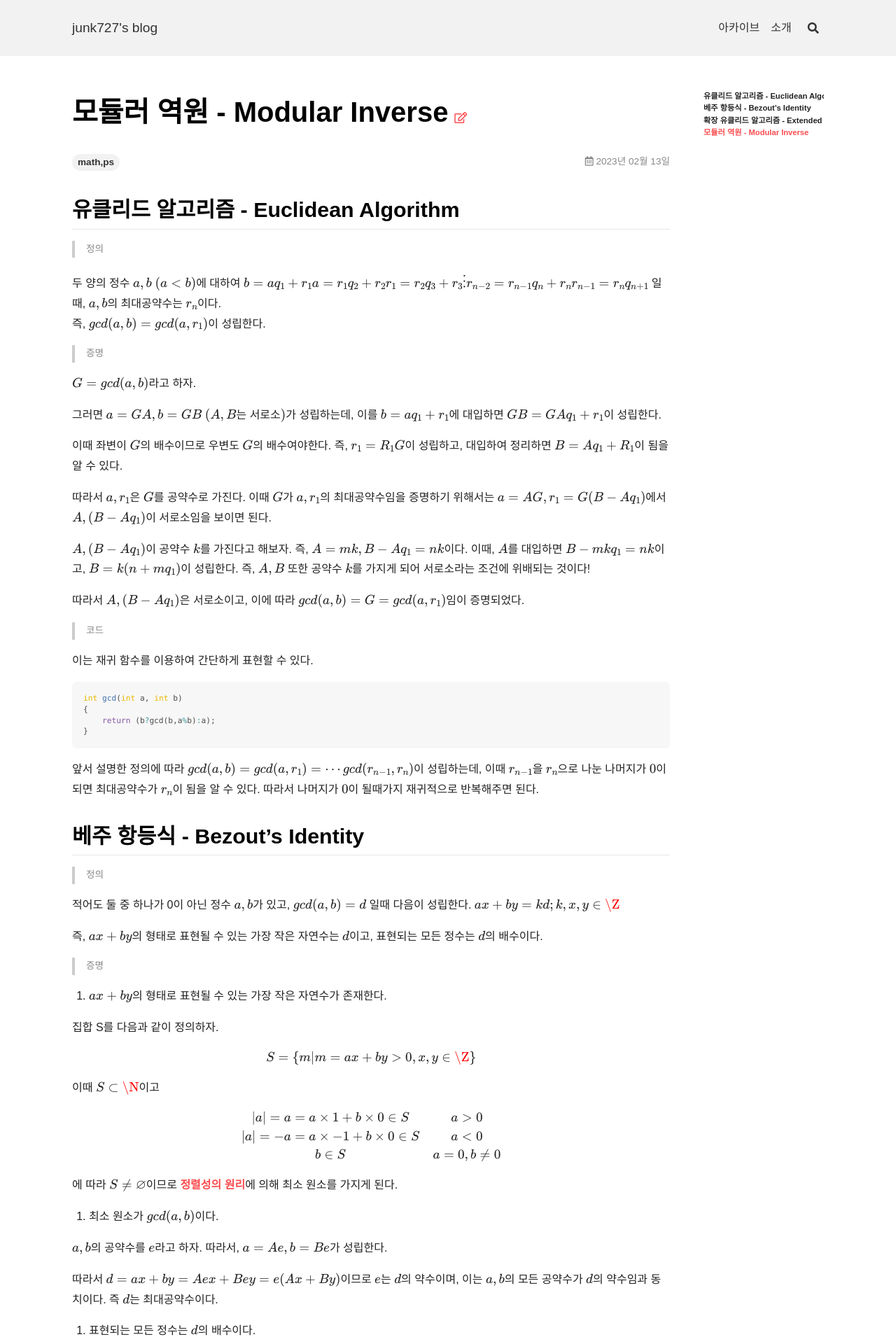
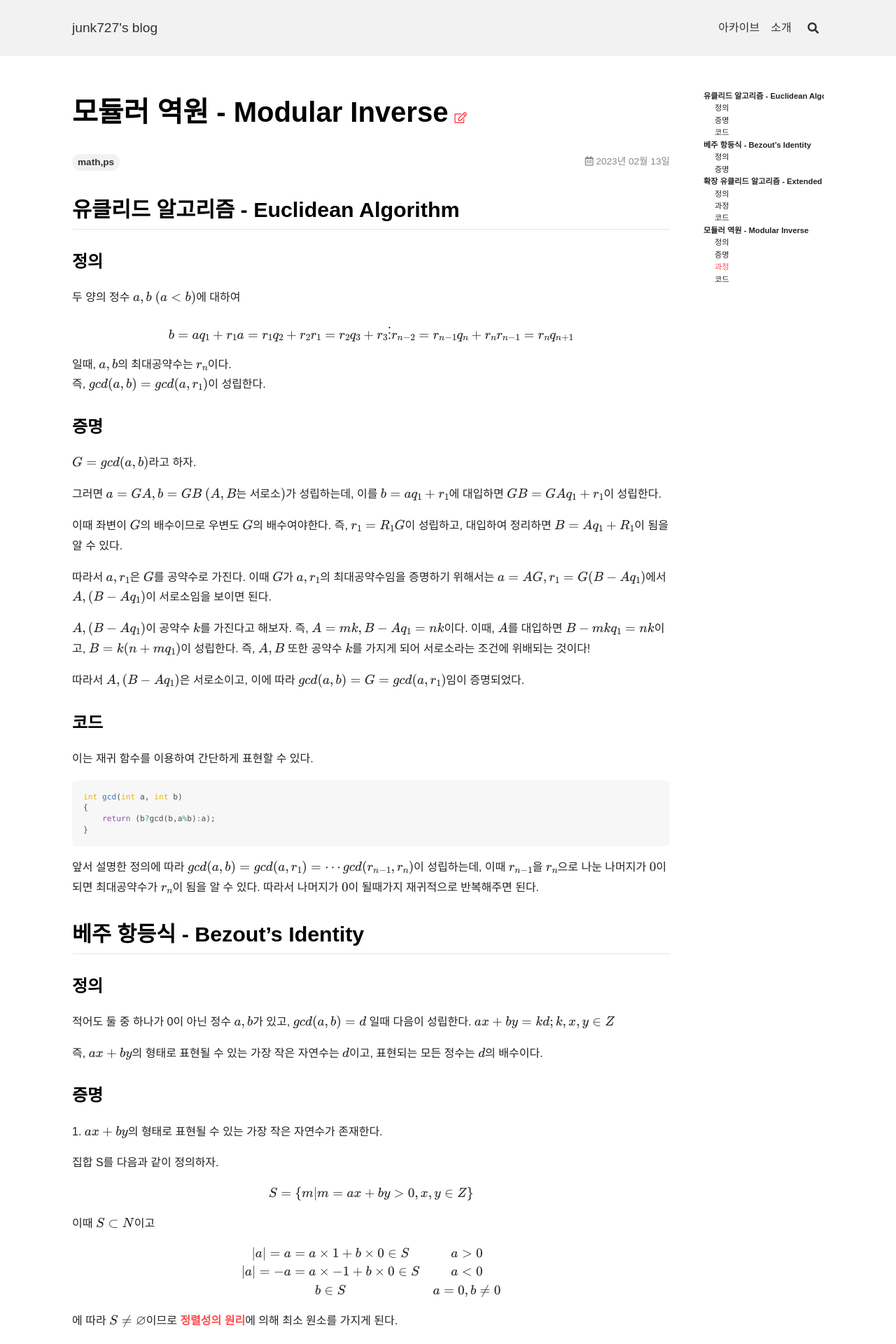
Before and after one commit to junk727/junk727.github.io, a Jekyll site: the page built from _posts/2023-02-13-Euclidean-Algorithm.md, in a window 1280 px wide. Shown: the top 1920 px of the page at 70% size. Built offline with Jekyll 4.4.1, drawn with Linux system fonts in a browser that asks for light colours; nearby versions of some CDN libraries; formulas are drawn with MathJax 3; some of the changed text lies outside the part shown.

Commit message:
Editing first article

````diff
--- a/_posts/2023-02-13-Euclidean-Algorithm.md
+++ b/_posts/2023-02-13-Euclidean-Algorithm.md
@@ -5,14 +5,16 @@
 
 ## 유클리드 알고리즘 - Euclidean Algorithm
 
->정의
+### 정의
 
 두 양의 정수 $a,b\ (a<b)$에 대하여
+
 $$b=aq_1+r_1\\a=r_1q_2+r_2\\r_1=r_2q_3+r_3\\\vdots\\r_{n-2}=r_{n-1}q_n+r_n\\r_{n-1}=r_nq_{n+1}$$
+
 일때, $a,b$의 최대공약수는 $r_n$이다.<br>
 즉, $gcd(a,b)=gcd(a,r_1)$이 성립한다.
 
->증명
+### 증명
 
 $G=gcd(a,b)$라고 하자.
 
@@ -26,7 +28,7 @@
 
 따라서 $A, (B-Aq_1)$은 서로소이고, 이에 따라 $gcd(a,b)=G=gcd(a,r_1)$임이 증명되었다.
 
->코드
+### 코드
 
 이는 재귀 함수를 이용하여 간단하게 표현할 수 있다.
 
@@ -39,22 +41,22 @@
 앞서 설명한 정의에 따라 $gcd(a,b)=gcd(a,r_1)=\cdots gcd(r_{n-1},r_n)$이 성립하는데, 이때 $r_{n-1}$을 $r_n$으로 나눈 나머지가 $0$이 되면 최대공약수가 $r_n$이 됨을 알 수 있다. 따라서 나머지가 $0$이 될때가지 재귀적으로 반복해주면 된다.
 
 ## 베주 항등식 - Bezout's Identity
->정의
+### 정의
 
 적어도 둘 중 하나가 0이 아닌 정수 $a,b$가 있고, $gcd(a,b)=d$ 일때 다음이 성립한다.
-$$ax+by=kd; k,x,y\in \Z$$
+$$ax+by=kd; k,x,y\in Z$$
 
 즉, $ax+by$의 형태로 표현될 수 있는 가장 작은 자연수는 $d$이고, 표현되는 모든 정수는 $d$의 배수이다.
 
->증명
+### 증명
 
-1. $ax+by$의 형태로 표현될 수 있는 가장 작은 자연수가 존재한다.
+1\. $ax+by$의 형태로 표현될 수 있는 가장 작은 자연수가 존재한다.
 
 집합 S를 다음과 같이 정의하자.
 
-$$S=\{m|m=ax+by>0, x,y\in\Z\}$$
+$$S=\{m|m=ax+by>0, x,y\in Z\}$$
 
-이때 $S\subset\N$이고
+이때 $S\subset N$이고
 
 $$\begin{matrix}
 |a|=a=a\times1+b\times0\in S & a>0\\
@@ -64,17 +66,17 @@
 
 에 따라 $S\neq\varnothing$이므로 [정렬성의 원리](https://en.wikipedia.org/wiki/Well-ordering_principle)에 의해 최소 원소를 가지게 된다.
 
-2. 최소 원소가 $gcd(a,b)$이다.
+2\. 최소 원소가 $gcd(a,b)$이다.
 
 $a,b$의 공약수를 $e$라고 하자. 따라서, $a=Ae, b=Be$가 성립한다.
 
 따라서 $d=ax+by=Aex+Bey=e(Ax+By)$이므로 $e$는 $d$의 약수이며, 이는 $a,b$의 모든 공약수가 $d$의 약수임과 동치이다. 즉 $d$는 최대공약수이다.
 
-3. 표현되는 모든 정수는 $d$의 배수이다.
+3\. 표현되는 모든 정수는 $d$의 배수이다.
 
 $\forall z\in S$일 때, 다음이 성립한다.
 
-$$z=dq+r\ (0\le r<d)\\ z=as+bt\ (s,t\in\Z)$$
+$$z=dq+r\ (0\le r<d)\\ z=as+bt\ (s,t\in Z)$$
 
 이때, 만약 $z$가 $d$의 배수가 아니라면 $r\neq0$이고
 
@@ -107,13 +109,14 @@
 
 ## 확장 유클리드 알고리즘 - Extended Euclidean Algorithm
 
->정의
+### 정의
 
 앞서 설명한 베주 항등식에서 계수 $a,b$가 주어졌을 때 $ax+by=d, d=gcd(a,b)$의 해를 구해주는 알고리즘이다.
 
->과정
+### 과정
 
 $ax+by=d$ 꼴에서 $a$를 $a=bq+r$로 표현해보자.
+
 $$(bq+r)x+by=d\\ b(qx+y)+rx=d\\ bx'+ry'=d$$
 
 즉, 계수 $a,b$에 대한 해를 게수 $b,r$을 통해 구한 해를 이용하여 구할 수 있는 것이다.
@@ -122,7 +125,7 @@
 
 유클리드 알고리즘과 마찬가지로 재귀적으로 반복되다가 나머지가 0이 될 때 종료된다. 이때, $ax+0\times y=d$에서 $a$가 최대공약수이므로 해는 $x=1,\ y=0$이 된다.
 
->코드
+### 코드
 
 ```cpp
 typedef pair<int,pair<int,int>> pip;
@@ -141,7 +144,7 @@
 }
 ```
 ## 모듈러 역원 - Modular Inverse
->정의
+### 정의
 
 우선, 항등원이란 무엇일까?
 
@@ -151,7 +154,11 @@
 
 <br>이를 통해 역원을 정의할 수 있다.
 
-항등원 $e$가 존재할 때 $A$의 어떤 원소 $a$에 대하여 $$a*x=x*a=e$$를 성립시키는 집합 $A$의 원소 $x$. 역원의 경우 연산에 대해 유일하게 존재하는 항등원과 다르게 여러개가 존재할 수도 있다.
+항등원 $e$가 존재할 때 $A$의 어떤 원소 $a$에 대하여
+
+$$a*x=x*a=e$$
+
+를 성립시키는 집합 $A$의 원소 $x$. 역원의 경우 연산에 대해 유일하게 존재하는 항등원과 다르게 여러개가 존재할 수도 있다.
 
 예를 들어 덧셈에 대한 역원은 원소 $a$가 있을 때 $-a$가 된다.
 
@@ -163,13 +170,17 @@
 
 이때, 역원 $a^{-1}$은 $a,m$이 서로소 일때만 존재한다.
 
->증명
+### 증명
 
-1. 역원은 $a,m$이 서로소 일때만 존재한다.
+1\. 역원은 $a,m$이 서로소 일때만 존재한다.
 
-$a\times a^{-1}\equiv 1\;(mod\ m)$에서 $a\times a^{-1}=km+1$이라고 할 수 있는데, 이는 $$ax+my=1$$ 꼴의 베주 항등식으로 생각할 수 있다. 따라서 $gcd(a,m)=1$ 일때만 정수해를 가질 수 있다.
+$a\times a^{-1}\equiv 1\;(mod\ m)$에서 $a\times a^{-1}=km+1$이라고 할 수 있는데, 이는
 
->과정
+$$ax+my=1$$
+
+꼴의 베주 항등식으로 생각할 수 있다. 따라서 $gcd(a,m)=1$ 일때만 정수해를 가질 수 있다.
+
+### 과정
 
 단순하게 역원을 브루트포스로 구하게 된다면
 
@@ -185,12 +196,36 @@
 ```
 다음과 같이 시간복잡도가 $O(m)$이 걸리게 된다.
 
-하지만 주어진 식을 다시 적어보면 $$a\times a^{-1}+m\times(-k)=1$$이고, 계수가 $a,m$인 베주 항등식이므로 앞서 설명한 확장 유클리드 알고리즘을 사용하면 더 빠르게 구할 수 있다.
+하지만 주어진 식을 다시 적어보면
 
->코드
-```cpp}
+$$a\times a^{-1}+m\times(-k)=1$$
+
+이고, 계수가 $a,m$인 베주 항등식이므로 앞서 설명한 확장 유클리드 알고리즘을 사용하면 더 빠르게 구할 수 있다.
+
+그런데, 만약 $m$이 소수인 경우 [페르마의 소정리](https://en.wikipedia.org/wiki/Fermat%27s_little_theorem)를 이용하여 구할 수 있다! 이에 따라 $a,m$이 서로소라면 $$a^{m-1}\equiv 1\;(mod\ m)$$이 성립하고, $a^{m-1}=a\times a^{m-2}\equiv 1\;(mod\ m)$ 이므로 역원은 $a^{m-2}$가 된다.
+
+### 코드
+```cpp
+typedef pair<int,pair<int,int>> pip;
+
+pip eGCD(int a, int b)
+{
+    if(!b) return {a,{1,0}};
+
+    pip ret = eGCD(b,a%b);
+
+    int d = ret.first;
+    int xp = ret.second.first;
+    int yp = ret.second.second;
+
+    return {d,{yp,xp-(a/b)*yp}};
+}
+
 int inverseMod(int a, int m)
 {
     pip ans = eGCD(a,m);
+    if(ans.first!=1) return -1;
+    return ans.second.first
+    //or return (ans.second.first+m)%m;
 }
 ```
--- a/_sass/skins/highlight/tomorrow/_highlight.scss
+++ b/_sass/skins/highlight/tomorrow/_highlight.scss
@@ -3,8 +3,13 @@
   background-color: $highlight-background !important;
 }
 
+.MathJax{
+	font-size: 16px;
+}
+
 pre {
 	font-family: "Fira Mono","Ubuntu Mono",monospace;
+	font-size: 16px;
 	tab-size: 4;
 }
 
````
